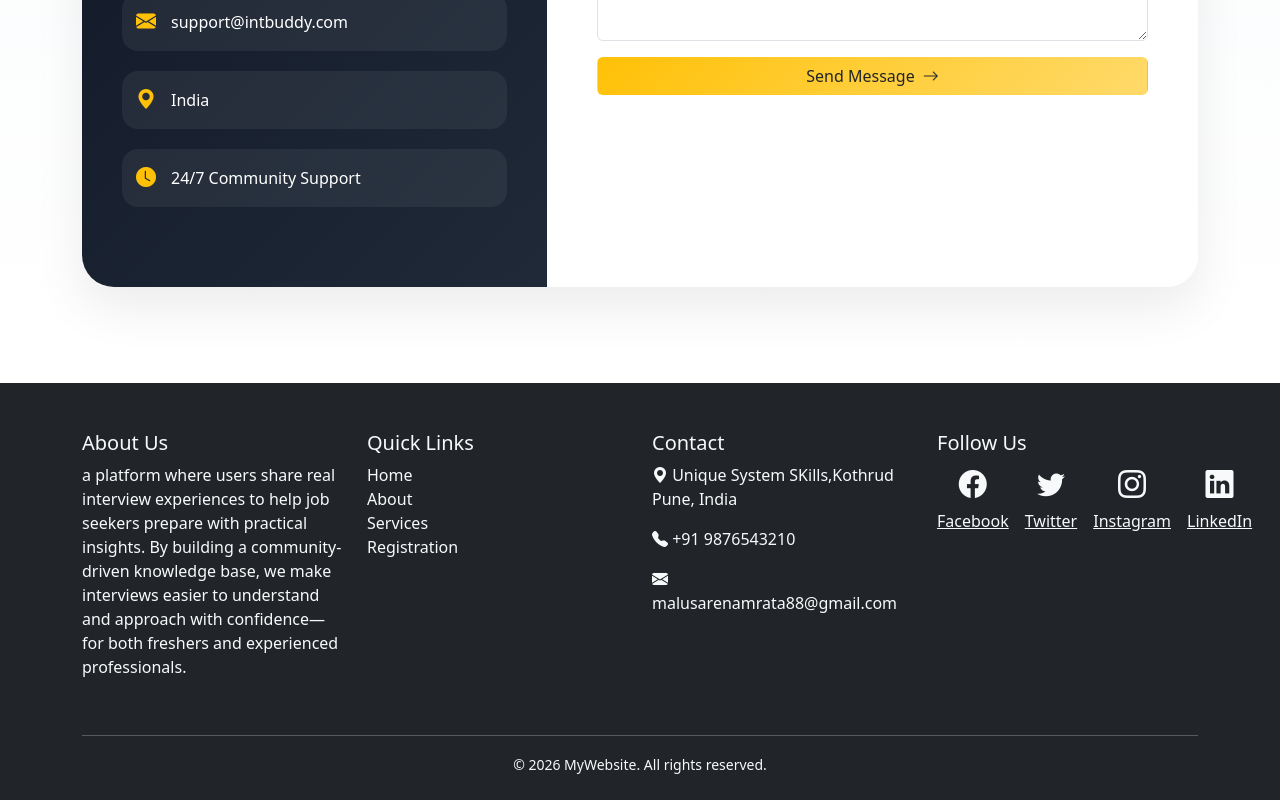
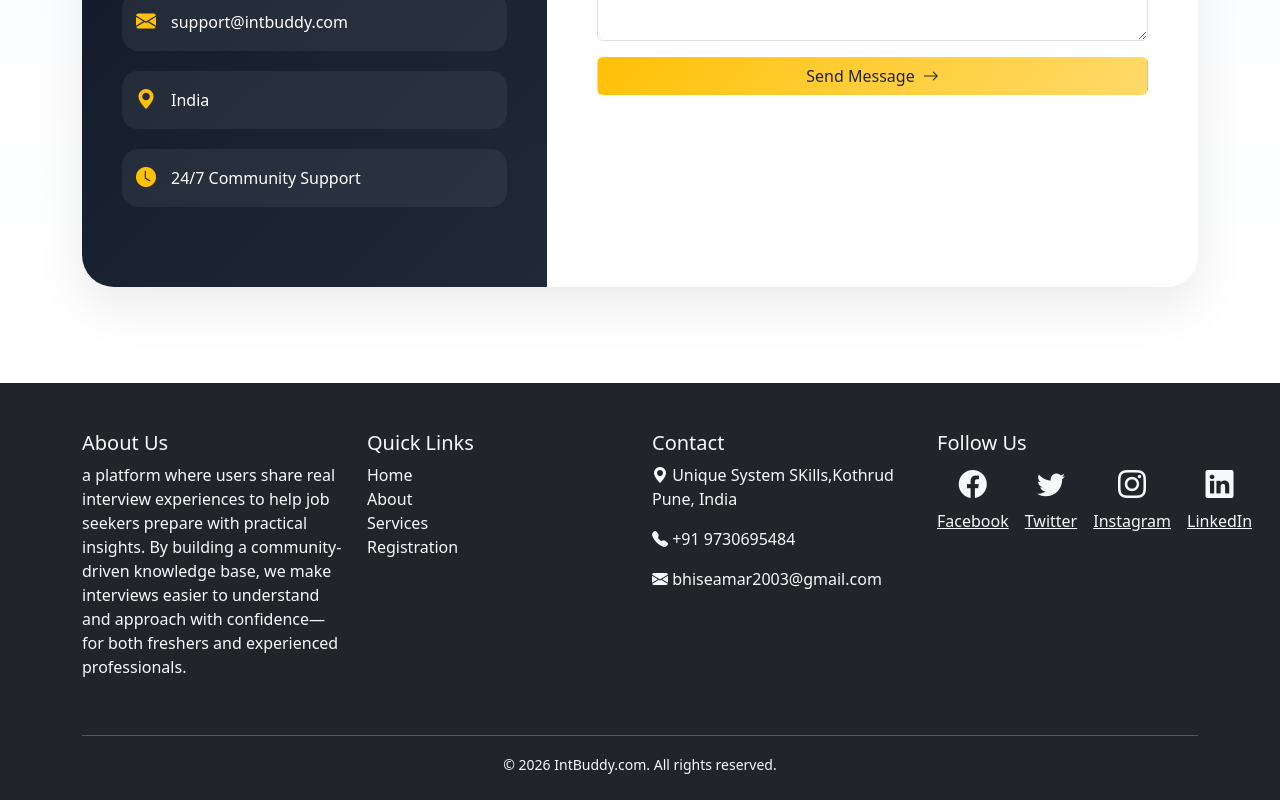
Before and after one commit to AmarBhise97/IntBuddy_Frontend, a React (Vite) app: page / in a window 1280 px wide. Shown: the part 4316-5116 px from the top of the page. Built offline with nearby package versions, Linux system fonts and the light colour scheme.

Commit message:
Change about

```diff
--- a/src/Components/Footer.jsx
+++ b/src/Components/Footer.jsx
@@ -25,8 +25,8 @@ function Footer() {
           <div className="col-md-3 mb-4">
             <h5>Contact</h5>
             <p><i className="bi bi-geo-alt-fill"></i> Unique System SKills,Kothrud Pune, India</p>
-            <p><i className="bi bi-telephone-fill"></i> +91 9876543210</p>
-            <p><i className="bi bi-envelope-fill"></i> malusarenamrata88@gmail.com</p>
+            <p><i className="bi bi-telephone-fill"></i> +91 9730695484</p>
+            <p><i className="bi bi-envelope-fill"></i> bhiseamar2003@gmail.com</p>
           </div>
 
           <div className="col-md-3 mb-4">
@@ -45,7 +45,7 @@ function Footer() {
 
         <div className="row">
           <div className="col-12 text-center">
-            <small>© 2026 MyWebsite. All rights reserved.</small>
+            <small>© 2026 IntBuddy.com. All rights reserved.</small>
           </div>
         </div>
 
```
